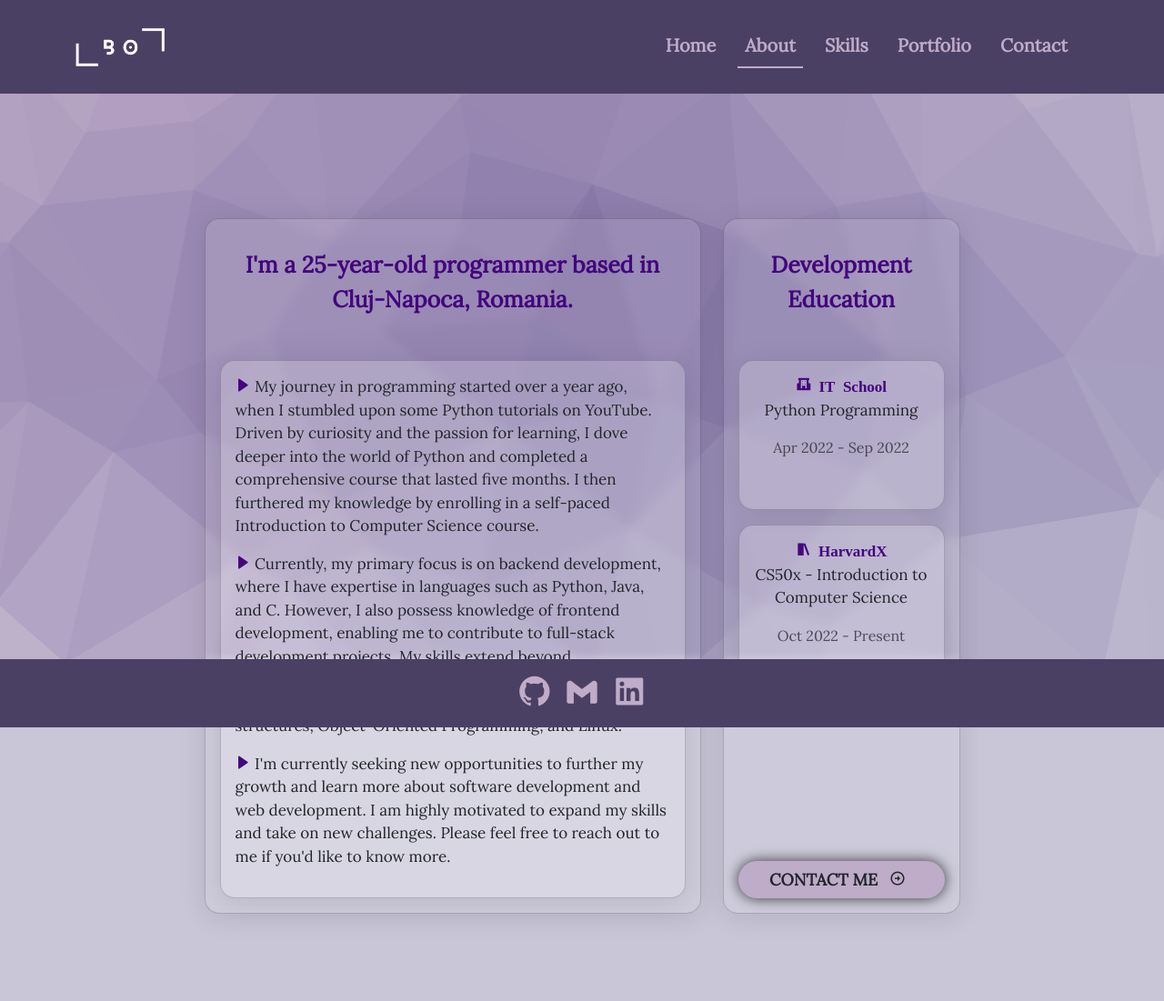
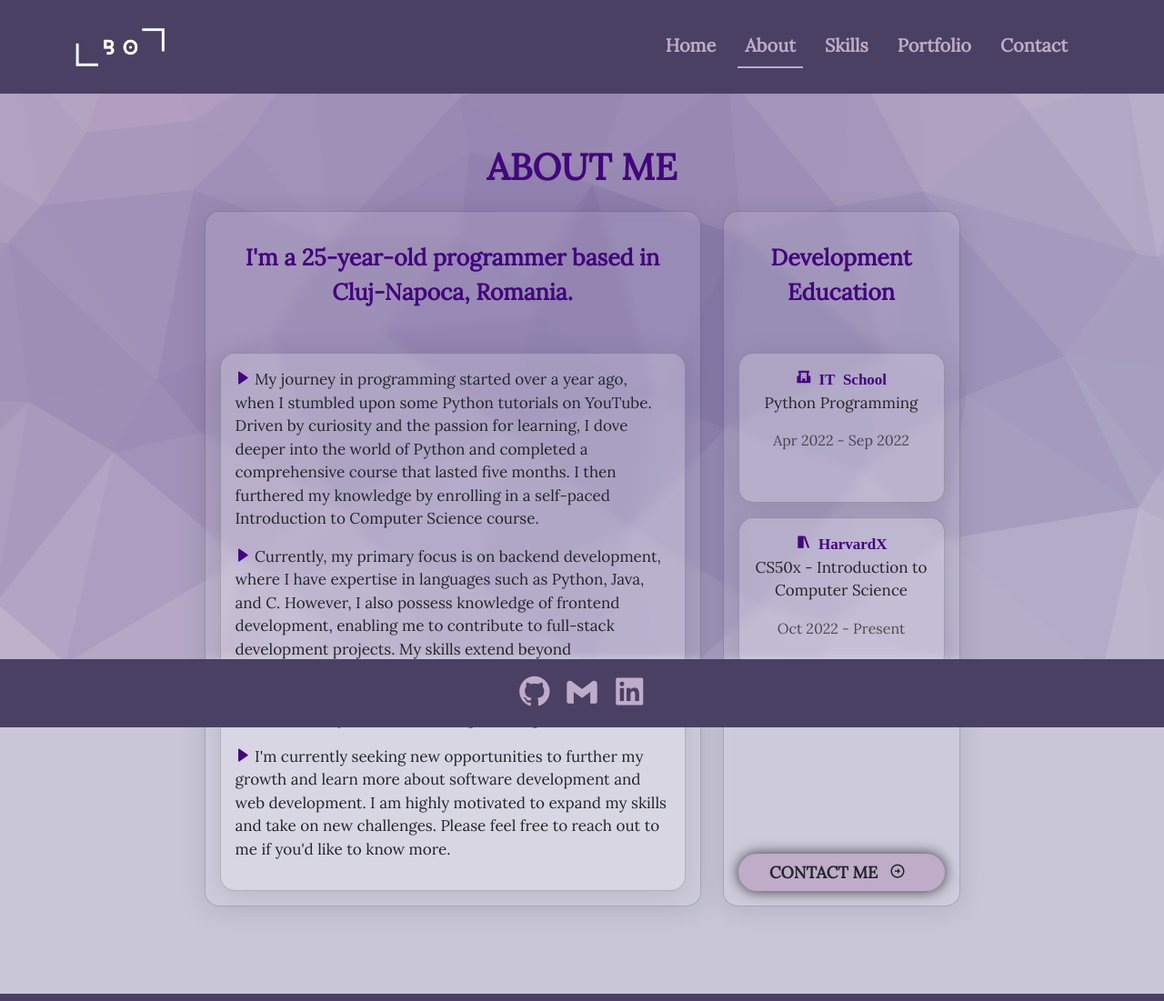
Before and after one commit to BogdanOtava/Portfolio-Website, a Flask app: page /about in a window 1280 px wide. Shown: the whole page at 91% size. Run offline with Flask 2, Linux system fonts and the light colour scheme.

Commit message:
Update - About Page (added title)

```diff
--- a/application/static/css/styles.css
+++ b/application/static/css/styles.css
@@ -165,13 +165,12 @@
 /*********************/
 
 .about {
-    margin-top: 15rem;
+    margin-top: 10rem;
 }
 
-@media (max-width: 576px) {
-    .about {
-        margin-top: 10rem;
-    }
+.about .page-title {
+    color: var(--highlights-color);
+    font-weight: 900;
 }
 
 .about .description-card {
--- a/application/templates/about.html
+++ b/application/templates/about.html
@@ -17,6 +17,13 @@
     <!-- End of Background -->
     <!-- Main Content -->
     <div class="container about mb-5 pb-5">
+        <!-- Title -->
+        <div class="row mb-3">
+            <div class="col-md-12 text-center">
+                <h1 class="page-title">ABOUT ME</h1>
+            </div>
+        </div>
+        <!-- End of Title -->
         <!-- Row -->
         <div class="row flex-wrap align-content-center justify-content-center">
             <!-- 1st Column -->
```
